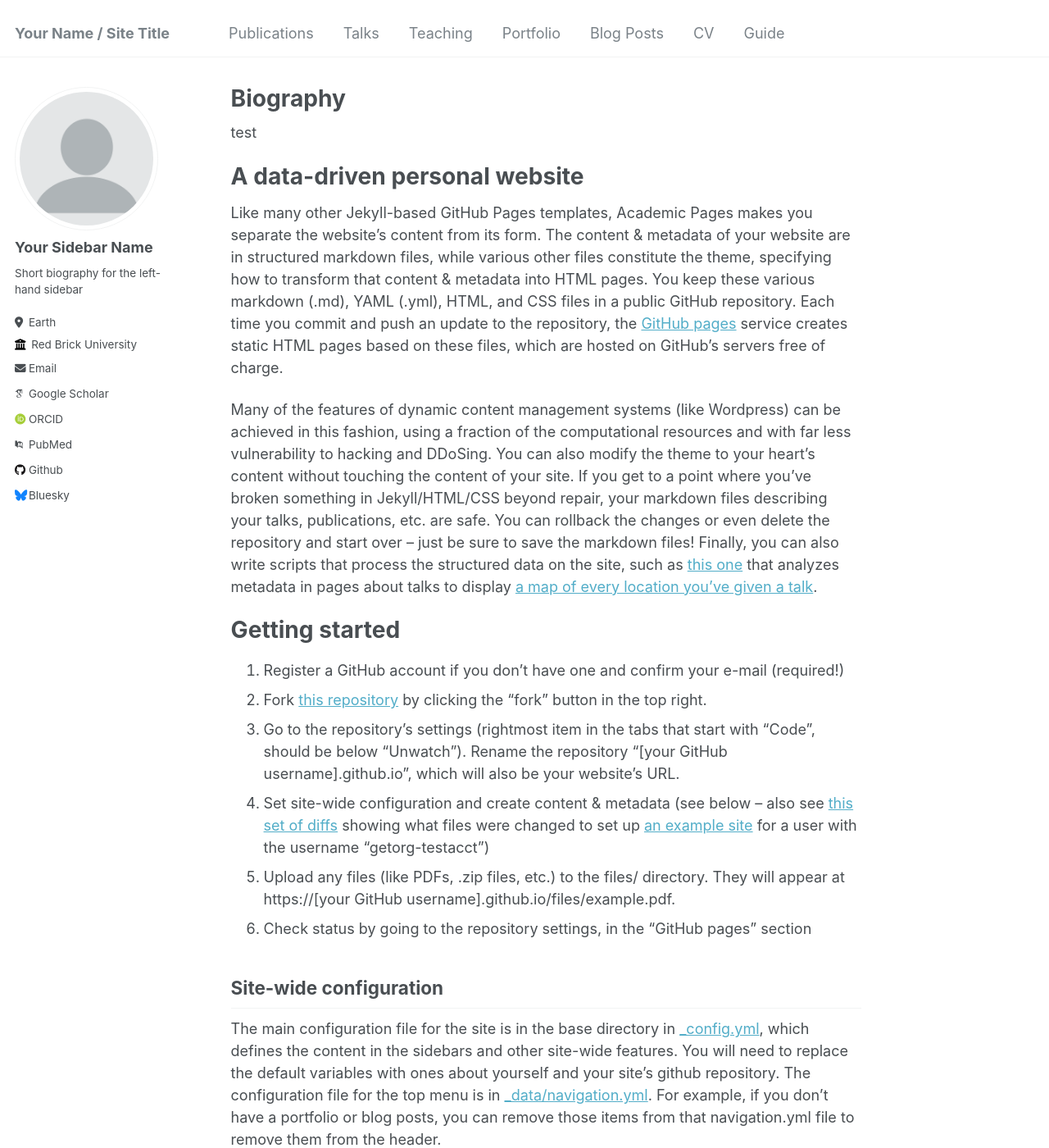
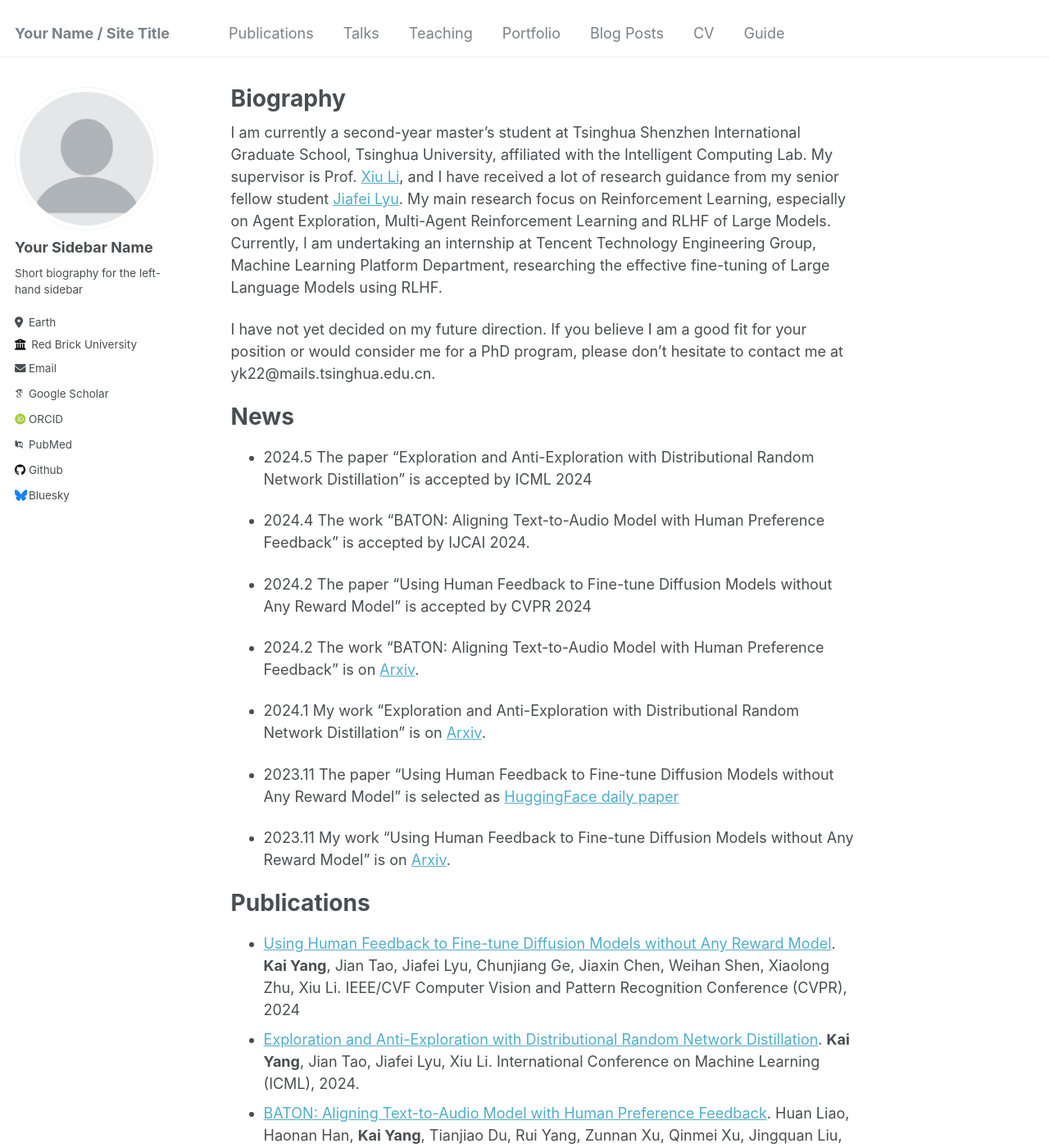
Before and after one commit to yk7333/yk7333.github.io, a Jekyll site: the page built from _pages/about.md, in a window 1280 px wide and 1400 px high. Shown: the whole window at 82% size. Built offline with Jekyll 4.4.1, drawn with Linux system fonts in a browser that asks for light colours; some web fonts are replaced; some of the changed text lies outside the part shown.

Commit message:
Update about.md

```diff
--- a/_pages/about.md
+++ b/_pages/about.md
@@ -6,13 +6,33 @@ redirect_from:
 
 ---
 
-test
+I am currently a second-year master's student at Tsinghua Shenzhen International Graduate School, Tsinghua University, affiliated with the Intelligent Computing Lab. My supervisor is Prof.  [Xiu Li](https://scholar.google.com/citations?user=Xrh1OIUAAAAJ&hl=en), and I have received a lot of research guidance from my senior fellow student [Jiafei Lyu](https://dmksjfl.github.io/). My main research focus on Reinforcement Learning, especially on Agent Exploration, Multi-Agent Reinforcement Learning and RLHF of Large Models. Currently, I am undertaking an internship at Tencent Technology Engineering Group, Machine Learning Platform Department, researching the effective fine-tuning of Large Language Models using RLHF.
 
-A data-driven personal website
+I have not yet decided on my future direction. If you believe I am a good fit for your position or would consider me for a PhD program, please don't hesitate to contact me at yk22@mails.tsinghua.edu.cn.
+
+News
+=====
+- 2024.5 The paper "Exploration and Anti-Exploration with Distributional Random Network Distillation" is accepted by ICML 2024
+
+- 2024.4 The work "BATON: Aligning Text-to-Audio Model with Human Preference Feedback" is accepted by IJCAI 2024.
+
+- 2024.2 The paper "Using Human Feedback to Fine-tune Diffusion Models without Any Reward Model" is accepted by CVPR 2024
+
+- 2024.2 The work "BATON: Aligning Text-to-Audio Model with Human Preference Feedback" is on [Arxiv](https://arxiv.org/abs/2402.00744).
+
+- 2024.1 My work "Exploration and Anti-Exploration with Distributional Random Network Distillation" is on [Arxiv](https://arxiv.org/abs/2401.09750).
+
+- 2023.11 The paper "Using Human Feedback to Fine-tune Diffusion Models without Any Reward Model" is selected as [HuggingFace daily paper](https://huggingface.co/papers/2311.13231)
+
+- 2023.11 My work "Using Human Feedback to Fine-tune Diffusion Models without Any Reward Model" is on [Arxiv](https://arxiv.org/abs/2311.13231).
+
+Publications
 ======
-Like many other Jekyll-based GitHub Pages templates, Academic Pages makes you separate the website's content from its form. The content & metadata of your website are in structured markdown files, while various other files constitute the theme, specifying how to transform that content & metadata into HTML pages. You keep these various markdown (.md), YAML (.yml), HTML, and CSS files in a public GitHub repository. Each time you commit and push an update to the repository, the [GitHub pages](https://pages.github.com/) service creates static HTML pages based on these files, which are hosted on GitHub's servers free of charge.
-
-Many of the features of dynamic content management systems (like Wordpress) can be achieved in this fashion, using a fraction of the computational resources and with far less vulnerability to hacking and DDoSing. You can also modify the theme to your heart's content without touching the content of your site. If you get to a point where you've broken something in Jekyll/HTML/CSS beyond repair, your markdown files describing your talks, publications, etc. are safe. You can rollback the changes or even delete the repository and start over -- just be sure to save the markdown files! Finally, you can also write scripts that process the structured data on the site, such as [this one](https://github.com/academicpages/academicpages.github.io/blob/master/talkmap.ipynb) that analyzes metadata in pages about talks to display [a map of every location you've given a talk](https://academicpages.github.io/talkmap.html).
+- [Using Human Feedback to Fine-tune Diffusion Models without Any Reward Model](https://arxiv.org/abs/2311.13231). **Kai Yang**, Jian Tao, Jiafei Lyu, Chunjiang Ge, Jiaxin Chen, Weihan Shen, Xiaolong Zhu, Xiu Li. IEEE/CVF Computer Vision and Pattern Recognition Conference (CVPR), 2024
+- [Exploration and Anti-Exploration with Distributional Random Network Distillation](https://arxiv.org/abs/2401.09750). **Kai Yang**, Jian Tao, Jiafei Lyu, Xiu Li. International Conference on Machine Learning (ICML), 2024.
+- [BATON: Aligning Text-to-Audio Model with Human Preference Feedback](https://arxiv.org/abs/2402.00744). Huan Liao, Haonan Han, **Kai Yang**, Tianjiao Du, Rui Yang, Zunnan Xu, Qinmei Xu, Jingquan Liu, Jiasheng Lu, Xiu Li. International Joint Conference on Artificial Intelligence (IJCAI), 2024.
+- [GTLMA: Generalizable Hierarchical Learning for Tasks with Variable Entities](). **Kai Yang**, Aicheng Gong, Jian Tao, Yang Zhang, Xiu Li. 2023 International Conference on Frontiers of Robotics and Software Engineering (FRSE).
+- [A novel ensemble approach for road traffic carbon emission prediction](https://link.springer.com/article/10.1007/s10668-024-04561-1): a case in Canada. Yongliang Liu, Chunling Tang, Aiying Zhou, **Kai Yang**. Environment, Development and Sustainability.
 
 Getting started
 ======
```
